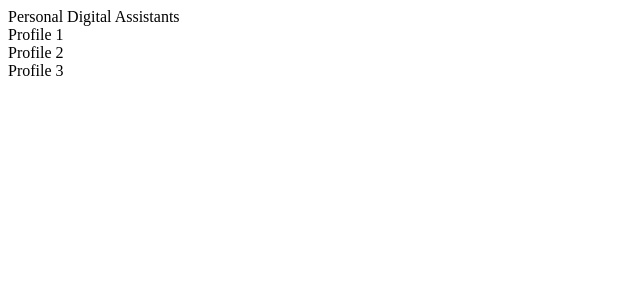
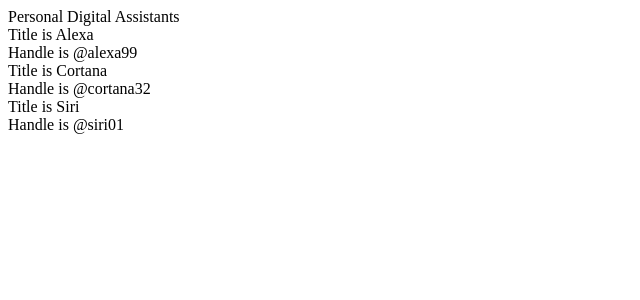
Before and after one commit to filipe1309/ud-react-redux, a React (Create React App) app in the folder section-03/pdas/: page / in a window 1280 px wide. Shown: the top 300 px of the page, without its empty margins (0-640 px from the left). Built offline with nearby package versions, Linux system fonts and the light colour scheme.

Commit message:
feat(section-03): adding props

```diff
--- a/section-03/pdas/src/App.js
+++ b/section-03/pdas/src/App.js
@@ -4,9 +4,9 @@ function App() {
     return (
         <div>
             <div>Personal Digital Assistants</div>
-            <ProfileCard text="Profile 1" />
-            <ProfileCard text="Profile 2" />
-            <ProfileCard text="Profile 3" />
+            <ProfileCard title="Alexa" handle="@alexa99" />
+            <ProfileCard title="Cortana" handle="@cortana32" />
+            <ProfileCard title="Siri" handle="@siri01" />
         </div>
     );
 }
--- a/section-03/pdas/src/ProfileCard.js
+++ b/section-03/pdas/src/ProfileCard.js
@@ -1,5 +1,10 @@
-function ProfileCard({text}) {
-    return <div>{text}</div>
+function ProfileCard({title, handle}) {
+    return (
+    <div>
+        <div>Title is {title}</div>
+        <div>Handle is {handle}</div>
+    </div>
+    )
 }
 
 export default ProfileCard;
```
